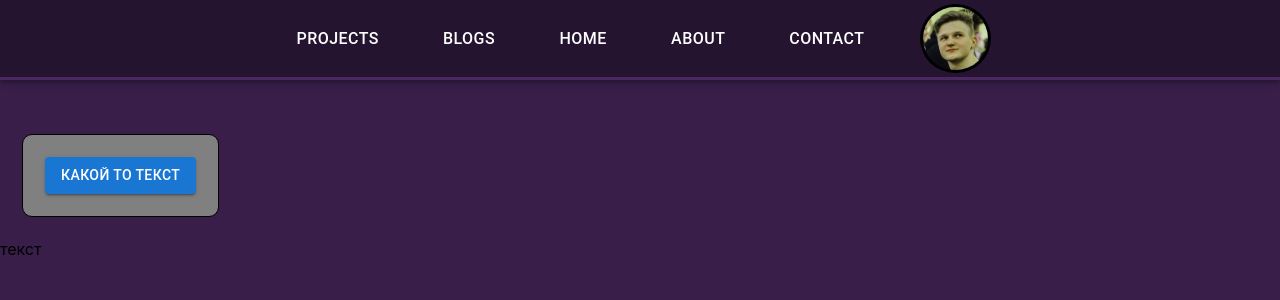
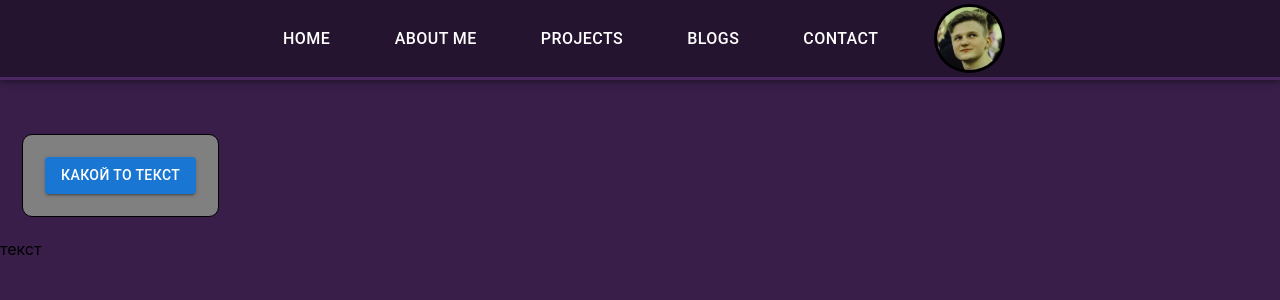
Before and after one commit to G00syara/animal_shelter, a React (Create React App) app: page / in a window 1280 px wide. Shown: the top 300 px of the page. Built offline with nearby package versions, Linux system fonts and the light colour scheme.

Commit message:
chore(main): изменён порядок элементов в Navbar

```diff
--- a/src/components/NavbarList.tsx
+++ b/src/components/NavbarList.tsx
@@ -23,7 +23,7 @@ const useStyles = makeStyles((theme) => ({
 }));
 
 const NavbarList = () => {
-  const navbarItems = ['Projects', 'Blogs', 'Home', 'About', 'Contact'];
+  const navbarItems = ['Home', 'About Me', 'Projects', 'Blogs', 'Contact'];
 
   const classes = useStyles();
 
```
